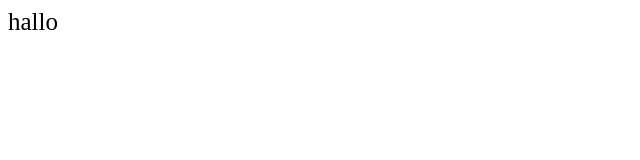
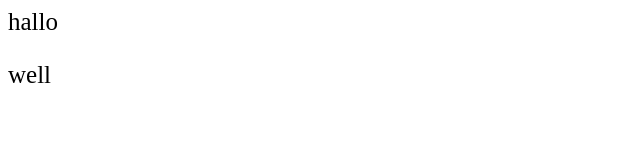
Before and after one commit to AlihTamrawe/test, a plain HTML site: page index.html in a window 1280 px wide. Shown: the full height of the page, 0-640 px from the left. Drawn offline with Linux system fonts and the light colour scheme.

Commit message:
add paragraph

```diff
--- a/index.html
+++ b/index.html
@@ -1,13 +1,15 @@
 <html>
     <head>
+        <title>Test</title>
         <link rel="stylesheet" href="style.css">
-
+        <meta >
     </head>
 <body>
 
 <p>
     hallo
 </p>
+<p>  well</p>
 
 </body>
 </html>
```
